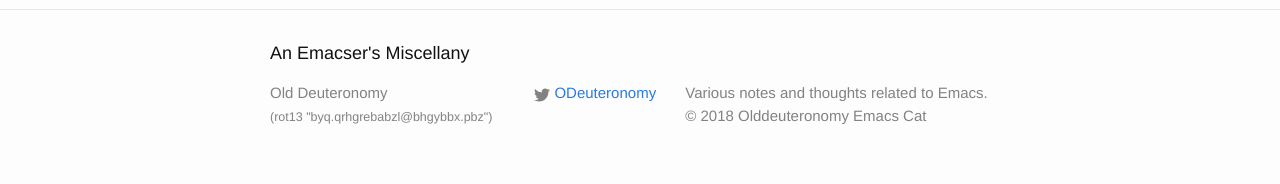
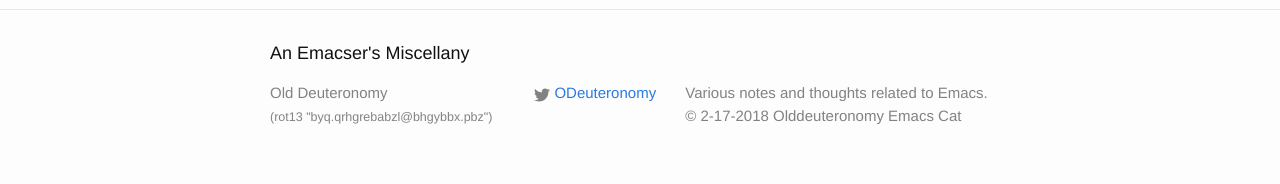
Before and after one commit to olddeuteronomy/blog, a Jekyll site: the page built from index.md, in a window 1280 px wide. Shown: the part 1115-1299 px from the top of the page. Built offline with Jekyll 4.4.1, drawn with Linux system fonts in a browser that asks for light colours.

Commit message:
footer.html date changed

```diff
--- a/_includes/footer.html
+++ b/_includes/footer.html
@@ -39,7 +39,7 @@
       <div class="footer-col footer-col-3">
         <ul class="contact-list">
         <li>{{ site.description | escape }}</li>
-        <li>&copy; {{ site.time | date: "%Y" }} Olddeuteronomy Emacs Cat</li>
+        <li>&copy; 2-17-2018 Olddeuteronomy Emacs Cat</li>
         </ul>
       </div>
     </div>
```
